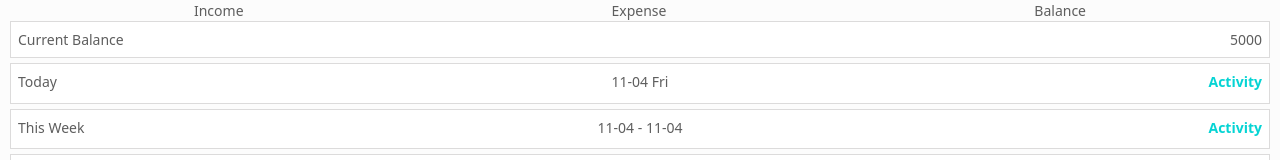
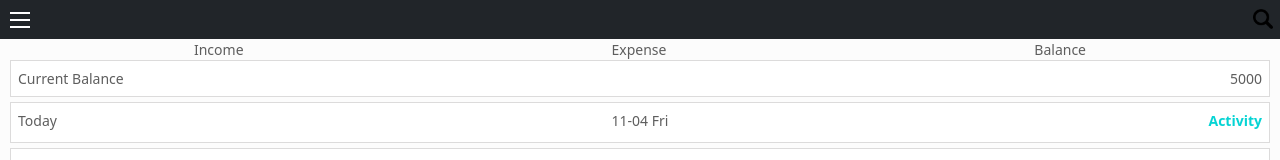
Before and after one commit to jadhavmadhav/notes, a React (Create React App) app: page / in a window 1280 px wide. Shown: the top 160 px of the page. Built offline with nearby package versions, Linux system fonts and the light colour scheme; no server answers.

Commit message:
work on header

```diff
--- a/src/App.js
+++ b/src/App.js
@@ -8,13 +8,17 @@ import AddExpenses from "./pages/AddExpenses";
 import PaymentStatus from "./pages/PaymentStatus";
 import Activitys from "./pages/Activitys";
 import Analysis from "./pages/Analysis";
+import Header from "./component/Header";
 
 
 function App() {
-console.log("App")
+  console.log("App")
   return (
     <BrowserRouter>
       <div className="app-container">
+        <div className="position-sticky top-0 w-100" style={{zIndex:10}}>
+          <Header />
+        </div>
         <Routes>
 
           {/* <Home /> */}
--- /dev/null
+++ b/src/component/Header.js
@@ -0,0 +1,24 @@
+import React, { Fragment } from 'react';
+import searchImg from '../assets/search.png'
+import style from '../styles/Header.module.css'
+
+
+const Header = () => {
+    return (
+        <Fragment>
+            <div className=' bg-dark p-2 d-flex justify-content-between'>
+                <div className={style.hamburgerIcon}>
+                    <div></div>
+                    <div></div>
+                    <div></div>
+                </div>
+
+                <div style={{ width: '20px', height:'100%' }}>
+                    <img src={searchImg} style={{ width: '100%',color:'white' }} />
+                </div>
+            </div>
+        </Fragment>
+    );
+}
+
+export default Header;
--- a/src/http-common.js
+++ b/src/http-common.js
@@ -1,7 +1,7 @@
  import axios from "axios"
 
  export default axios.create({
-    baseURL:"http://localhost:5000/api",
+    baseURL:"http://localhost:2000/api",
     headers:{
         'Content-Type':'application/json'
     }
--- a/src/pages/AddExpenses.js
+++ b/src/pages/AddExpenses.js
@@ -10,7 +10,7 @@ import payeeImg from '../assets/payee.png'
 import ammountImg from '../assets/calculator.png'
 import cameraImg from '../assets/camera.png'
 import { Link, Outlet, useNavigate } from 'react-router-dom';
-import ExpenseModel from '../Component/expenseModel';
+import ExpenseModel from '../component/expenseModel';
 import { getCatagories, getPaymentMethods, getPaymentStatus, getSubCatagories, postExpenses } from '../services/home';
 
 
--- /dev/null
+++ b/src/styles/Header.module.css
@@ -0,0 +1,28 @@
+.hamburgerIcon {
+    height: 25px;
+    width: 25px;
+    display: flex;
+    flex-direction: column;
+    justify-content: center;
+    align-items: center;
+    cursor: pointer;
+}
+
+.hamburgerIcon div {
+    width: 80%;
+    height: 2px;
+    background-color: white;
+}
+
+.hamburgerIcon div:nth-child(2) {
+    margin-top: 5px;
+}
+.hamburgerIcon div:nth-child(3) {
+     margin-top: 5px;
+ }
+
+ .hamburgerIcon:active{
+    background-color: rgba(146, 144, 144, 0.753);
+    scale: 1.02;
+    border-radius: 5px;
+ }
```
Also changed, not shown: src/assets/search.png (added), src/component/expenseModel.js (renamed from src/Component/expenseModel.js).
